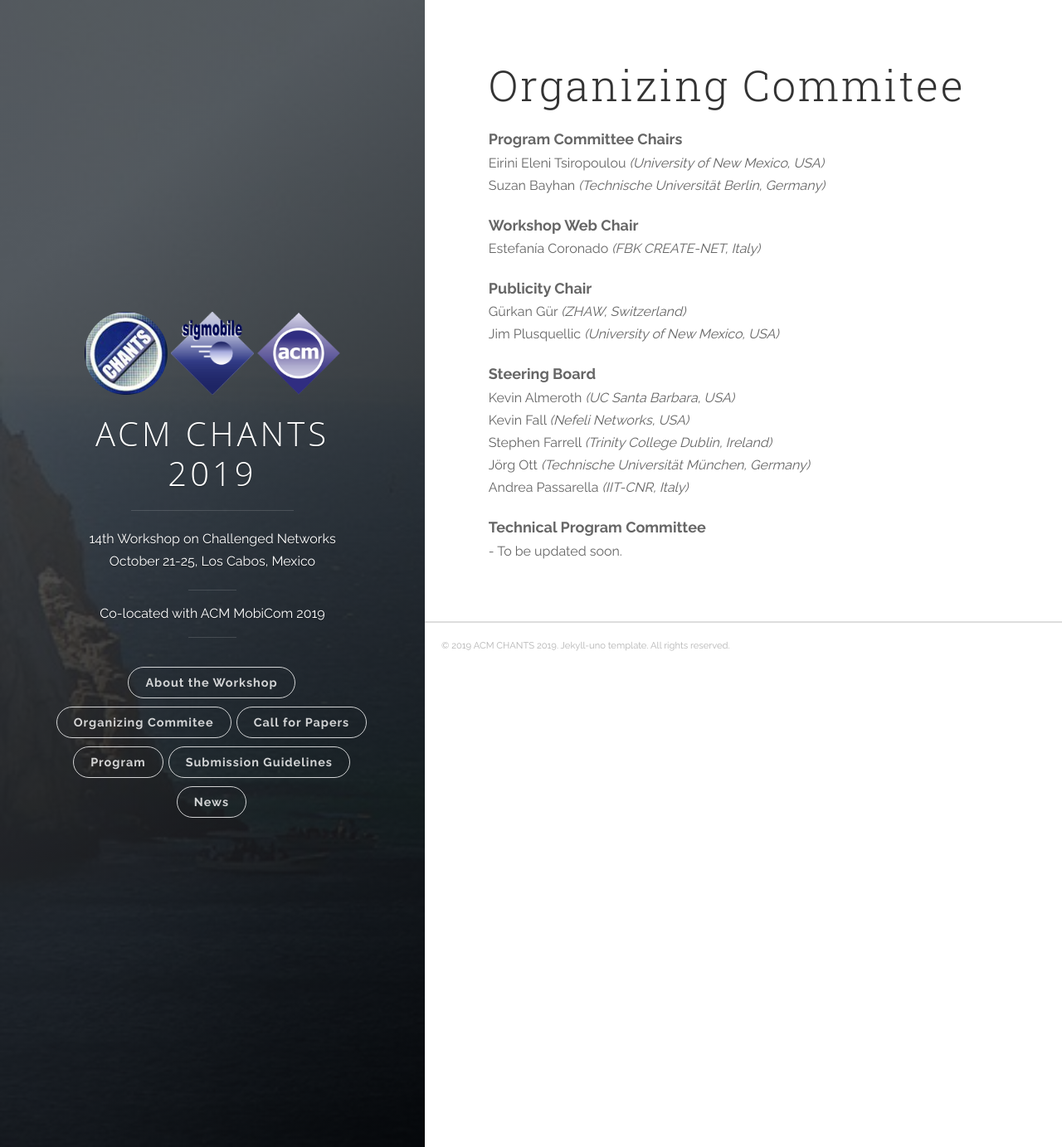
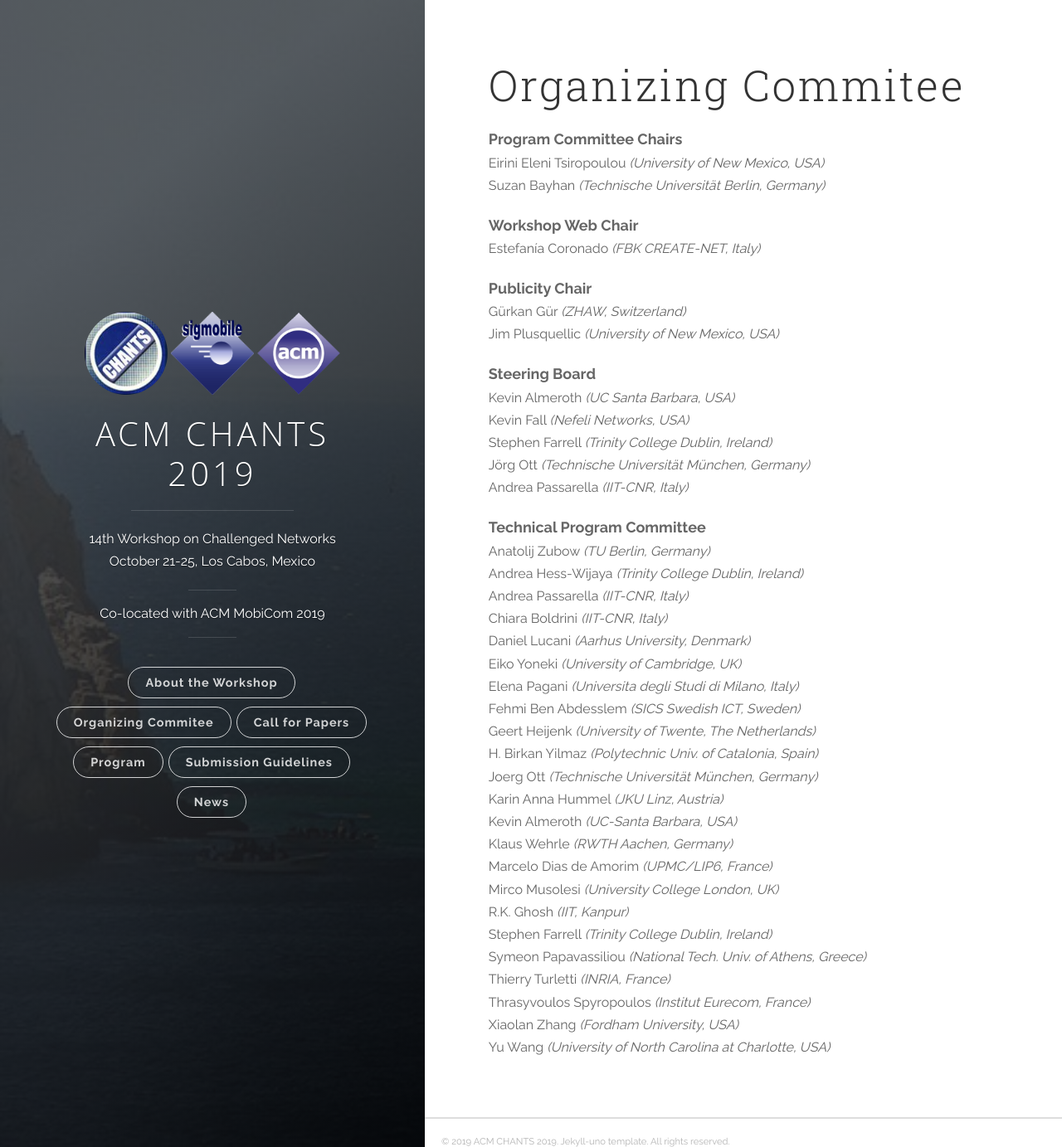
Before and after one commit to EstefaniaCC/chants2019, a Jekyll site: the page built from pcom.md, in a window 1280 px wide and 1383 px high. Shown: the whole window at 83% size. Built offline with Jekyll 4.4.1, drawn with Linux system fonts in a browser that asks for light colours; comment, search, counter and statistics services are not loaded.

```diff
--- a/pcom.md
+++ b/pcom.md
@@ -23,4 +23,26 @@ permalink: /pcom/
 <br>Andrea Passarella <em>(IIT-CNR, Italy)</em><br>
 
 <strong><font size="4">Technical Program Committee</font></strong>
-<br>- To be updated soon.
+<br>Anatolij Zubow <em>(TU Berlin, Germany)</em>
+<br>Andrea Hess-Wijaya <em>(Trinity College Dublin, Ireland)</em>
+<br>Andrea Passarella <em>(IIT-CNR, Italy)</em>
+<br>Chiara Boldrini <em>(IIT-CNR, Italy)</em>
+<br>Daniel Lucani <em>(Aarhus University, Denmark)</em>
+<br>Eiko Yoneki <em>(University of Cambridge, UK)</em>
+<br>Elena Pagani <em>(Universita degli Studi di Milano, Italy)</em>
+<br>Fehmi Ben Abdesslem <em>(SICS Swedish ICT, Sweden)</em>
+<br>Geert Heijenk <em>(University of Twente, The Netherlands)</em>
+<br>H. Birkan Yilmaz <em>(Polytechnic Univ. of Catalonia, Spain)</em>
+<br>Joerg Ott <em>(Technische Universität München, Germany)</em>
+<br>Karin Anna Hummel <em>(JKU Linz, Austria)</em>
+<br>Kevin Almeroth <em>(UC-Santa Barbara, USA)</em>
+<br>Klaus Wehrle <em>(RWTH Aachen, Germany)</em>
+Marcelo Dias de Amorim <em>(UPMC/LIP6, France)</em>
+<br>Mirco Musolesi <em>(University College London, UK)</em>
+<br>R.K. Ghosh <em>(IIT, Kanpur)</em>
+<br>Stephen Farrell <em>(Trinity College Dublin, Ireland)</em>
+<br>Symeon Papavassiliou <em>(National Tech. Univ. of Athens, Greece)</em>
+<br>Thierry Turletti <em>(INRIA, France)</em>
+<br>Thrasyvoulos Spyropoulos <em>(Institut Eurecom, France)</em>
+<br>Xiaolan Zhang  <em>(Fordham University, USA)</em>
+<br>Yu Wang <em>(University of North Carolina at Charlotte, USA)</em>
```
Also changed, not shown: about.md (+2 -3 lines), cfp.md (+4 -8 lines), guidelines.md (+13 -1 lines), 5 other files.
